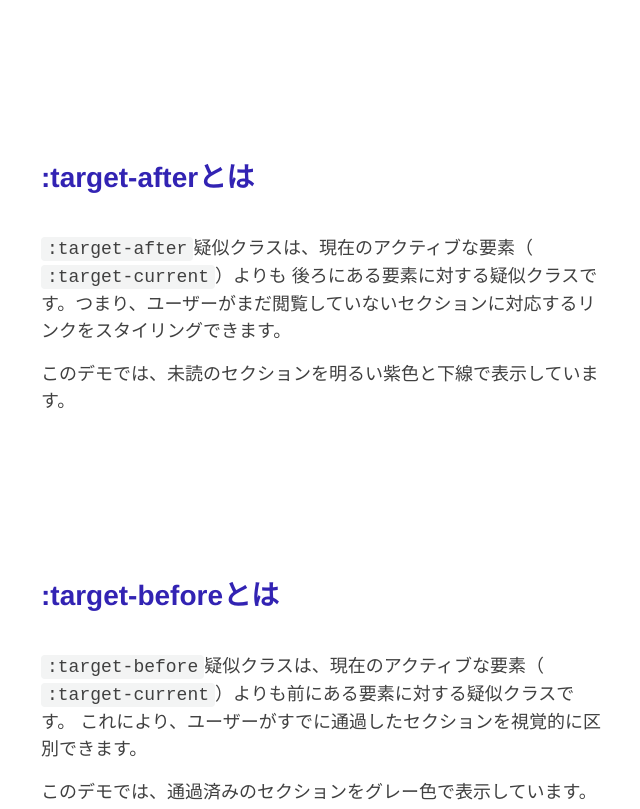
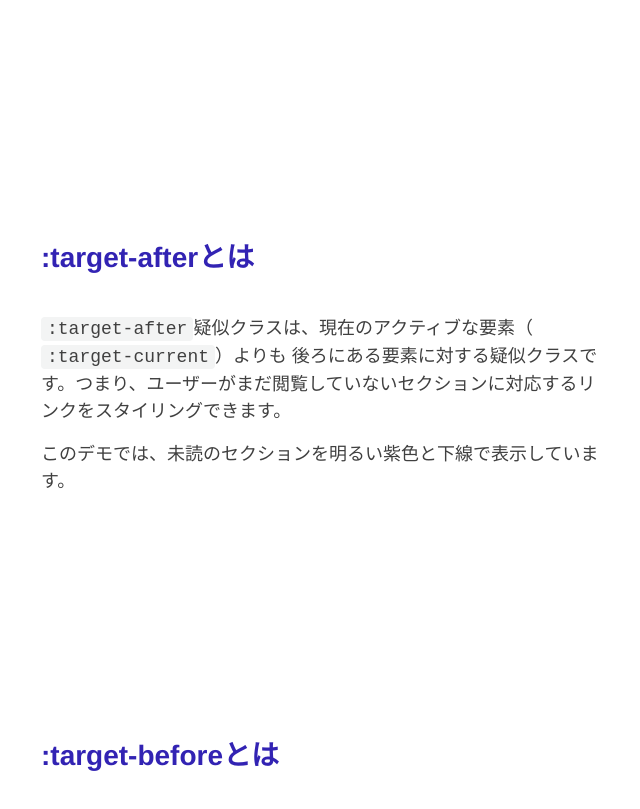
Before and after one commit to ics-creative/260129_target_after_before, a website: page docs/01_header/index.html in a window 1280 px wide. Shown: the part 531-1340 px from the top of the page, without its empty margins (319-959 px from the left). Drawn offline with Linux system fonts and the light colour scheme.

Commit message:
paddingの調整

```diff
--- a/docs/01_header/style.css
+++ b/docs/01_header/style.css
@@ -53,12 +53,12 @@
 
 .main {
   max-width: 640px;
-  padding: 160px 40px;
+  padding: 120px 40px;
   display: grid;
 }
 
 .chapter {
-  padding: 80px 0;
+  padding: 120px 0;
 }
 
 .chapter__title {
```
